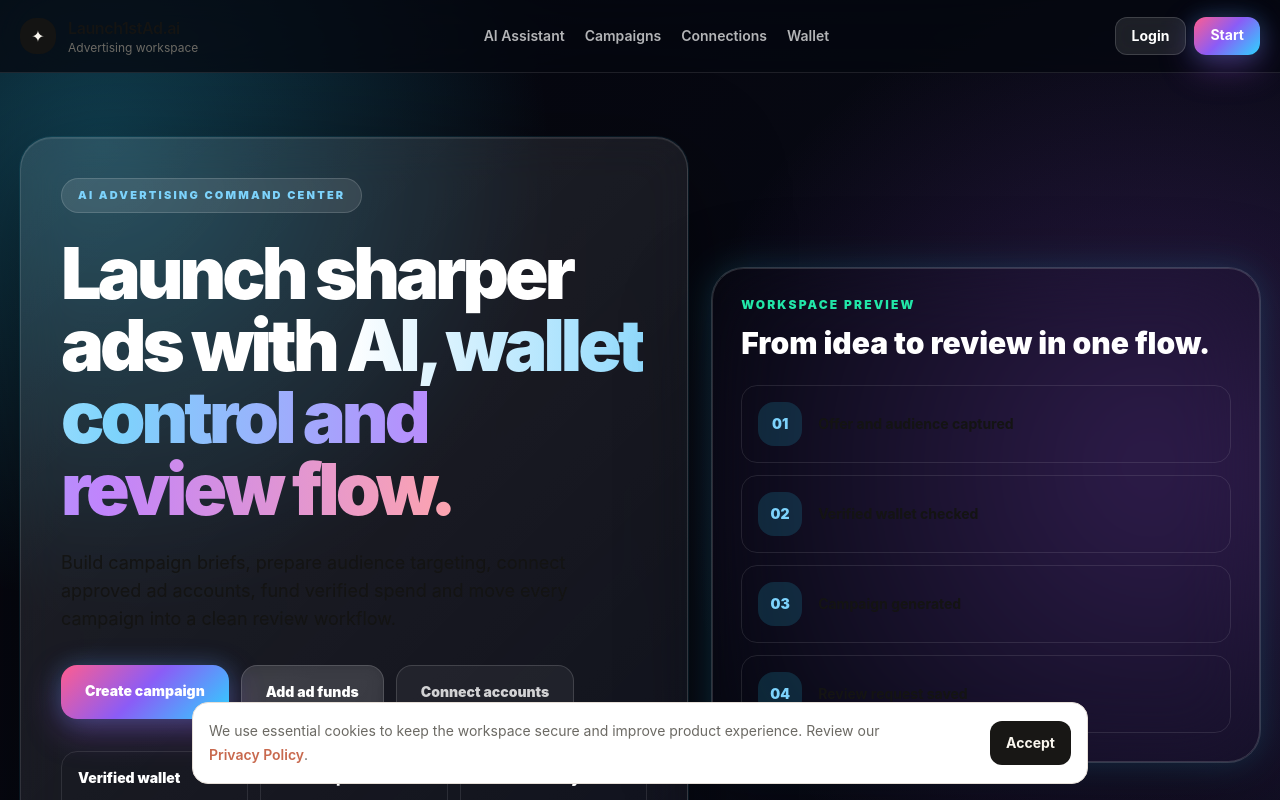
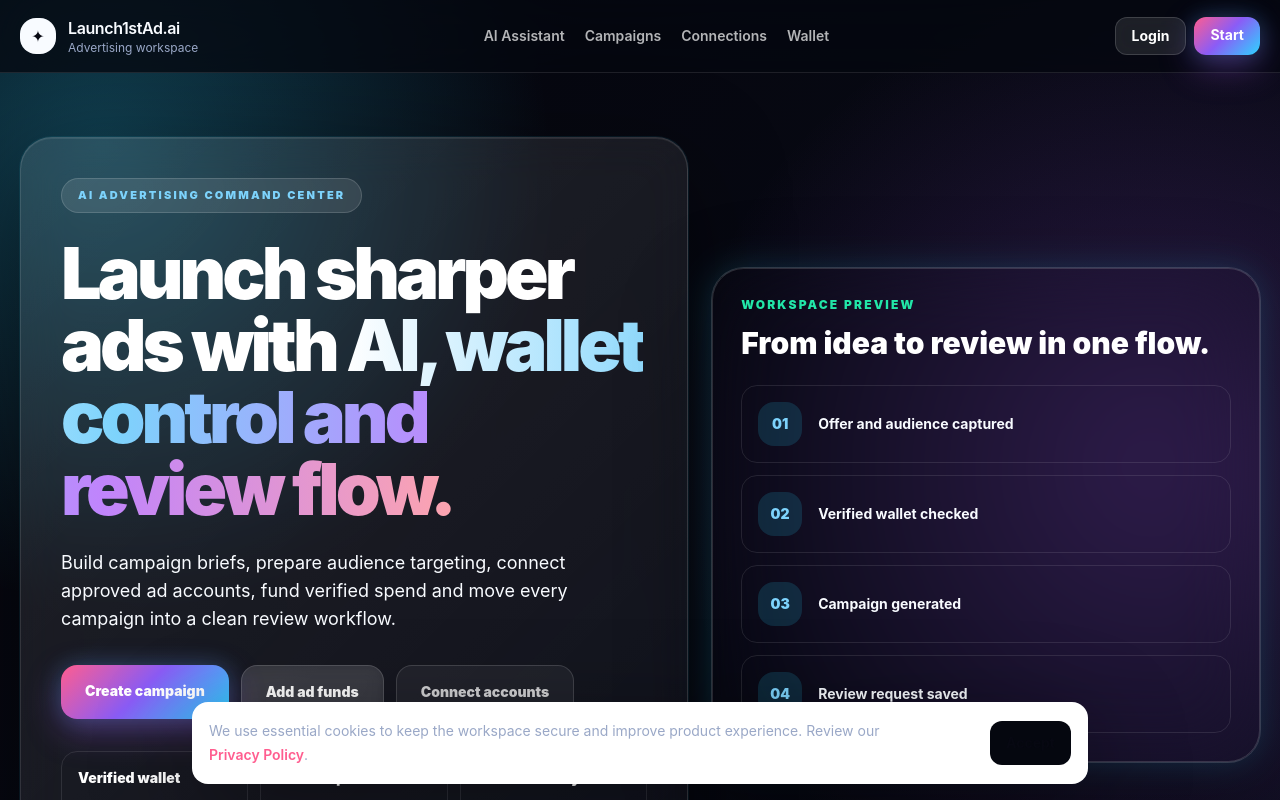
Before and after one commit to lkmeeena882437-dotcom/Launch1stAd.ai, a Next.js app: page / in a window 1280 px wide. Shown: the top 800 px of the page. Built offline with nearby package versions, Linux system fonts and the light colour scheme.

Commit message:
Align Tailwind theme with neon design system

```diff
--- a/tailwind.config.ts
+++ b/tailwind.config.ts
@@ -9,24 +9,25 @@ const config: Config = {
   theme: {
     extend: {
       colors: {
-        canvas: "#faf7ef",
-        card: "#efe6d8",
-        ink: "#141413",
-        muted: "#6c6a64",
-        coral: "#c8694e",
-        coralDark: "#a9583e",
-        dark: "#181715",
-        darkSoft: "#252320",
-        darkElevated: "#252320",
-        hairline: "#e6dfd8",
-        success: "#5db872",
+        canvas: "#070812",
+        card: "#111827",
+        ink: "#f8fbff",
+        muted: "#9aa8c7",
+        coral: "#ff5d8f",
+        coralDark: "#db2777",
+        dark: "#05070f",
+        darkSoft: "#0b1020",
+        darkElevated: "#111827",
+        hairline: "rgba(255,255,255,0.12)",
+        success: "#22e6a8",
       },
       fontFamily: {
-        display: ["Georgia", "serif"],
+        display: ["Inter", "system-ui", "sans-serif"],
         sans: ["Inter", "system-ui", "sans-serif"],
       },
       boxShadow: {
-        soft: "0 1px 3px rgba(20,20,19,0.08)",
+        soft: "0 18px 70px rgba(0,0,0,0.28)",
+        premium: "0 28px 100px rgba(0,0,0,0.42)",
       },
     },
   },
```
